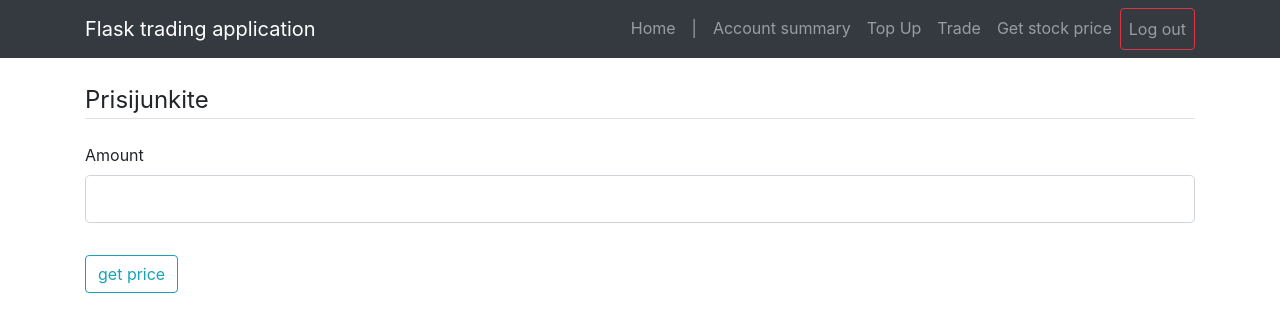
After one commit to vychiokas/flask_trading_app, a Flask app: page /top_up in a window 1280 px wide. The commit adds this page. Shown: the top 332 px of the page. Run offline with Flask 2, Linux system fonts and the light colour scheme; a user stored in the database is signed in; parts of the project's set-up code (start-up, migrations or seed data) failed here and were passed over; some libraries are stand-ins or nearby versions.

Commit message:
finishing up poc

```diff
--- a/trading_app/forms.py
+++ b/trading_app/forms.py
@@ -1,6 +1,14 @@
 from tokenize import String
 from flask_wtf import FlaskForm
-from wtforms import StringField, PasswordField, SubmitField, BooleanField
+from wtforms import (
+    StringField,
+    PasswordField,
+    SubmitField,
+    BooleanField,
+    FloatField,
+    IntegerField,
+    SelectField,
+)
 from wtforms.validators import DataRequired, Email, EqualTo
 
 
@@ -21,6 +29,18 @@ class LoginForm(FlaskForm):
     submit = SubmitField("Log in")
 
 
-class StockShortName(FlaskForm):
+class StockShortNameForm(FlaskForm):
     name = StringField("stock name", [DataRequired()])
     submit = SubmitField("get price")
+
+
+class TopUpForm(FlaskForm):
+    amount = FloatField("Amount", [DataRequired()])
+    submit = SubmitField("get price")
+
+
+class TradeForm(FlaskForm):
+    name = StringField("stock short name", [DataRequired()])
+    quantity = IntegerField("quantity", [DataRequired()])
+    buy_sell = SelectField("Operation", [DataRequired()], choices=["buy", "sell"])
+    submit = SubmitField("trade")
--- a/trading_app/routes.py
+++ b/trading_app/routes.py
@@ -1,7 +1,7 @@
 from trading_app import app, db, bcrypt, forms, TOKEN
 from flask import render_template, redirect, url_for, flash, request
-from flask_login import login_required, current_user, login_user
-from trading_app.models import User
+from flask_login import login_required, current_user, login_user, logout_user
+from trading_app.models import Transaction, User
 from datetime import datetime, timedelta
 import requests
 
@@ -9,7 +9,7 @@ import requests
 @app.route("/")
 def index():
     if current_user.is_authenticated:
-        print(current_user)
+        print(current_user.id)
     else:
         print("not authenticated")
     return render_template("index.html")
@@ -57,28 +57,130 @@ def register():
     return render_template("register.html", form=form, title="register")
 
 
-@app.route("/reimbursement", methods=["GET", "POST"])
+@app.route("/top_up", methods=["GET", "POST"])
 @login_required
-def reimbursement():
-    pass
+def top_up():
+    form = forms.TopUpForm()
+    if form.validate_on_submit():
+        t = Transaction(
+            transaction_amount=form.amount.data,
+            transaction_type="top up",
+            stock_name=None,
+            user_id=current_user.id,
+        )
+        db.session.add(t)
+        db.session.commit()
+        flash("Funds have been added to your account", "success")
+        return redirect(url_for("index"))
+    return render_template("top_up.html", form=form)
 
 
-@app.route("/account_summary", methods=["GET", "POST"])
+@app.route("/account_summary")
 @login_required
 def account_summary():
-    pass
+    transactions = Transaction.query.filter_by(user_id=current_user.id).all()
+    cash_balance = sum([transaction.transaction_amount for transaction in transactions])
+    all_stock_names = set(
+        [
+            transaction.stock_name
+            for transaction in transactions
+            if transaction.stock_name is not None
+        ]
+    )
+    stocks = {}
+    for stock in all_stock_names:
+        stock_quantity = sum(
+            [
+                transaction.stock_quantity
+                for transaction in transactions
+                if transaction.stock_name == stock
+            ]
+        )
+        if stock_quantity != 0:
+            stocks[stock] = stock_quantity
+    return render_template("summary.html", cash_balance=cash_balance, stocks=stocks)
 
 
 @app.route("/trade", methods=["GET", "POST"])
 @login_required
 def trade():
-    pass
+    form = forms.TradeForm()
+    if form.validate_on_submit():
+        transactions = Transaction.query.filter_by(user_id=current_user.id)
+        yesterday = datetime.now() - timedelta(1)
+        yesterday = datetime.strftime(yesterday, "%Y-%m-%d")
+        if form.buy_sell.data == "buy":
+            cash_balance = sum(
+                [transaction.transaction_amount for transaction in transactions.all()]
+            )
+
+            url = f"https://api.polygon.io/v1/open-close/{form.name.data}/{yesterday}?adjusted=true&apiKey={TOKEN}"
+            r = requests.get(url)
+            data = r.json()
+            if data["status"] != "OK":
+                flash("Stock does not exist", "error")
+            else:
+                price = data["close"]
+                required_balance = price * form.quantity.data
+                if cash_balance >= required_balance:
+                    t = Transaction(
+                        transaction_amount=-required_balance,
+                        transaction_type=form.buy_sell.data,
+                        stock_name=form.name.data,
+                        stock_quantity=form.quantity.data,
+                        user_id=current_user.id,
+                    )
+                    db.session.add(t)
+                    db.session.commit()
+                    flash(
+                        f"Shares purchased: {form.name.data}, quantity: {form.quantity.data}",
+                        "success",
+                    )
+                else:
+                    flash(
+                        f"inssufficient funds required: {required_balance}, curently on balance {cash_balance}",
+                        "warning",
+                    )
+        if form.buy_sell.data == "sell":
+            transactions = transactions.filter_by(stock_name=form.name.data).all()
+            stocks_left = sum(
+                [
+                    transaction.stock_quantity
+                    for transaction in transactions
+                    if transaction.stock_name == form.name.data
+                ]
+            )
+            if stocks_left >= form.quantity.data:
+                url = f"https://api.polygon.io/v1/open-close/{form.name.data}/{yesterday}?adjusted=true&apiKey={TOKEN}"
+                r = requests.get(url)
+                data = r.json()
+                price = data["close"]
+
+                t = Transaction(
+                    transaction_amount=price * form.quantity.data,
+                    transaction_type=form.buy_sell.data,
+                    stock_name=form.name.data,
+                    stock_quantity=-form.quantity.data,
+                    user_id=current_user.id,
+                )
+                db.session.add(t)
+                db.session.commit()
+                flash(
+                    f"Shares sold: {form.name.data}, quantity: {form.quantity.data}",
+                    "success",
+                )
+            else:
+                flash(
+                    f"inssufficient stock {form.name.data} amount: {stocks_left}",
+                    "warning",
+                )
+    return render_template("trade.html", form=form)
 
 
 @app.route("/get_price", methods=["GET", "POST"])
 @login_required
 def get_price():
-    form = forms.StockShortName()
+    form = forms.StockShortNameForm()
     if form.validate_on_submit():
         yesterday = datetime.now() - timedelta(1)
         yesterday = datetime.strftime(yesterday, "%Y-%m-%d")
@@ -93,10 +195,11 @@ def get_price():
             return render_template(
                 "get_price.html", form=form, stock_price=data["close"]
             )
-    return render_template("get_price.html", form=form, stock_price=9999)
+    return render_template("get_price.html", form=form)
 
 
 @app.route("/logout")
 @login_required
 def logout():
-    pass
+    logout_user()
+    return redirect(url_for("index"))
--- a/trading_app/templates/base.html
+++ b/trading_app/templates/base.html
@@ -40,7 +40,7 @@
                     <a class="nav-link" href="/account_summary">Account summary</a>
                 </li>
                     <li class="nav-item">
-                    <a class="nav-link" href="/reimbursement">Reimbursement</a>
+                    <a class="nav-link" href="/top_up">Top Up</a>
                 </li>
                     <a class="nav-link" href="/trade">Trade</a>
                 </li>
--- /dev/null
+++ b/trading_app/templates/top_up.html
@@ -0,0 +1,31 @@
+{% extends "base.html" %}
+
+{% block content %}
+
+<div class="content-section">
+    <form method="POST" action="">
+        {{ form.hidden_tag() }}
+        <fieldset class="form-group">
+            <legend class="border-bottom mb-4">Prisijunkite</legend>
+            <div class="form-group">
+                {{ form.amount.label(class="form-control-label") }}
+                {% if form.amount.errors %}
+                    {{ form.amount(class="form-control form-control-lg is-invalid") }}
+                    <div class="invalid-feedback">
+                        {% for error in form.amount.errors %}
+                            <span>{{ error }}</span>
+                        {% endfor %}
+                    </div>
+                {% else %}
+                    {{ form.amount(class="form-control form-control-lg") }}
+                {% endif %}
+            </div>
+        </fieldset>
+        <div class="form-group">
+            {{ form.submit(class="btn btn-outline-info") }}
+        </div>
+    </form>
+
+</div>
+
+{% endblock %}
```
Also changed, not shown: test.py (+16 -2 lines), trading_app/models.py (+6 -2 lines), trading_app/templates/summary.html (added, +15 -0 lines), trading_app/templates/trade.html (added, +54 -0 lines), trading_app/templates/test.html (added), trading_app/trading_app.db, 1 other file.
